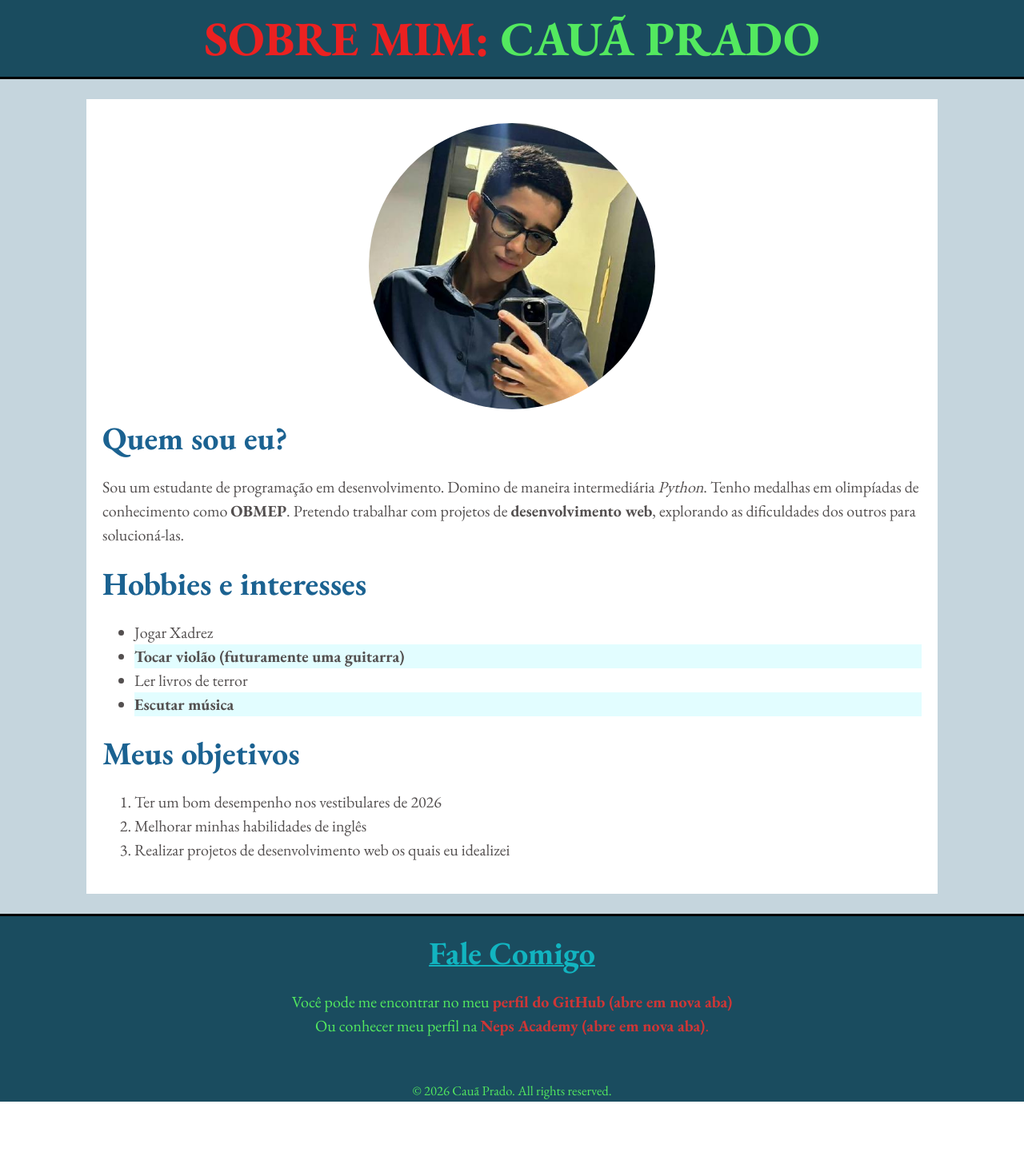
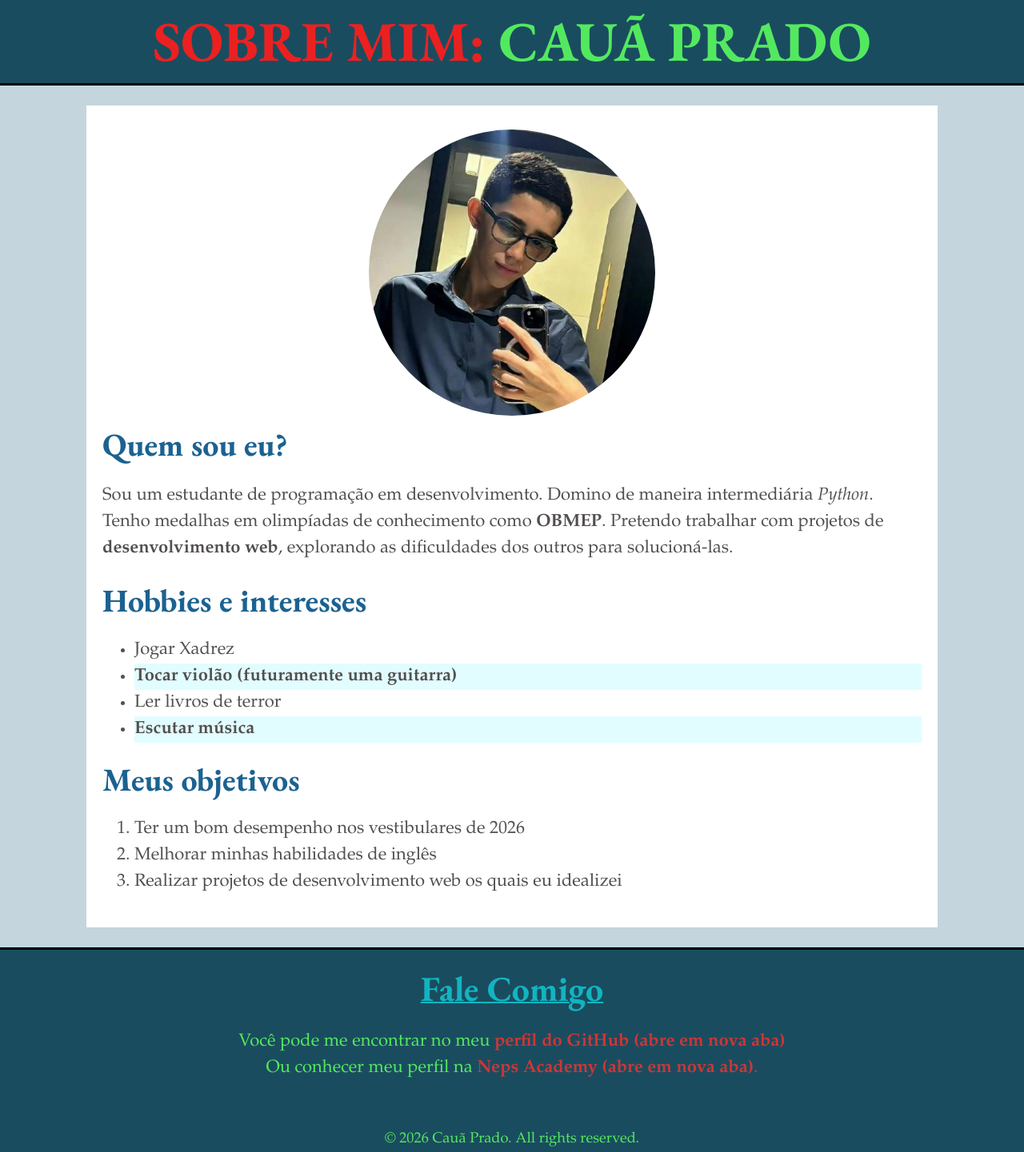
Before and after one commit to Kauan-BRL/site-pessoal, a Flask app: page / in a window 1280 px wide. Shown: the whole page at 80% size. Before the commit the page ends 1378 px from the top, so only its background shows below. Run offline with Flask 3, Linux system fonts and the light colour scheme.

Commit message:
Ajuste de cabeçalho e título

```diff
--- a/templates/index.html
+++ b/templates/index.html
@@ -11,8 +11,8 @@
 </head>
 <body>
     <header>
-            <div id="titulo">
-                <h1><span>SOBRE MIM:</span> CAUÃ PRADO</h1>
+            <div class="cabeçalho">
+                <h1 id="titulo"><span>SOBRE MIM:</span> CAUÃ PRADO</h1>
             </div>
     </header>
 
--- a/templates/styles.css
+++ b/templates/styles.css
@@ -4,7 +4,7 @@ html{
 }
 
 body {
-    font-family: 'EB Garamond',serif;
+    font-family: 'Garamond',serif;
     color:black;
     background-color: rgb(197, 213, 221);
     margin: 0;
@@ -27,20 +27,20 @@ header {
     margin:0;
 }
 
-#titulo{
+.cabeçalho{
     background-color:rgb(26,76,95);
     height: 100%;
 }
 
-header h1{
-    color: rgb(83, 233, 95);
-    background-color: rgb(26,76,95);
-    font-size: 3rem;
+#titulo{
+    font-size: 3.5rem;
     font-family: 'EB Garamond', serif;
     font-weight: bold;
     text-align: center;
+    color: rgb(83, 233, 95);
+    background-color: rgb(26,76,95);
     margin:0;
-    padding: 0.7% 0px 0.7% 0px;
+    padding: 0.5% 0px 0.5% 0px;
 }
 
 header span{
@@ -49,36 +49,37 @@ header span{
 
 
 h2{
-    color: rgb(27, 98, 145);
     font-size: 2rem;
     font-family: 'EB Garamond', serif;
+    color: rgb(27, 98, 145);
     margin: 10px 00px 10px 0px;
 }
 
 p, li{
+    font-size: 1.1rem;
     color: rgb(83, 79, 79);
-    font-size: 1rem;
     line-height: 1.5;
 }
 
 .hobby-highlight{
+    font-weight: bold;
     background-color:rgb(226, 253, 255);
-    font-weight: bold;
 }
 
 footer {
+    text-align: center;
     background-color:rgb(26,76, 95);
+    width: 100vw;
     border-top: 3px solid black;
-    text-align: center;
-    width: 100vw;
     margin: 0;
     padding:0;
 }
 footer h2{
+    font-size: 2.2rem;
+    text-decoration: underline;
+    text-decoration-thickness: 2px;
     padding-top: 10px;
     color:rgb(18, 180, 192);
-    text-decoration: underline;
-    text-decoration-thickness: 2px;
 }
 
 footer p{
```
